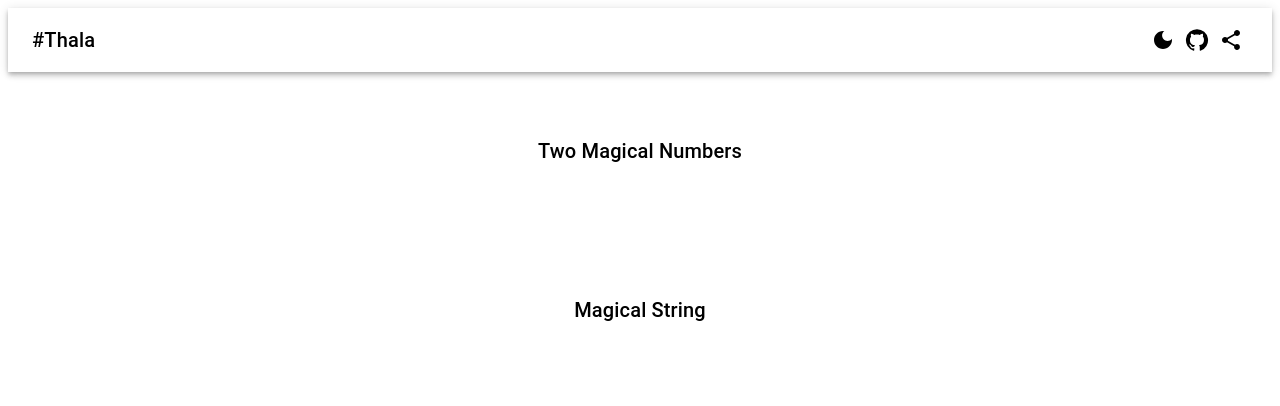
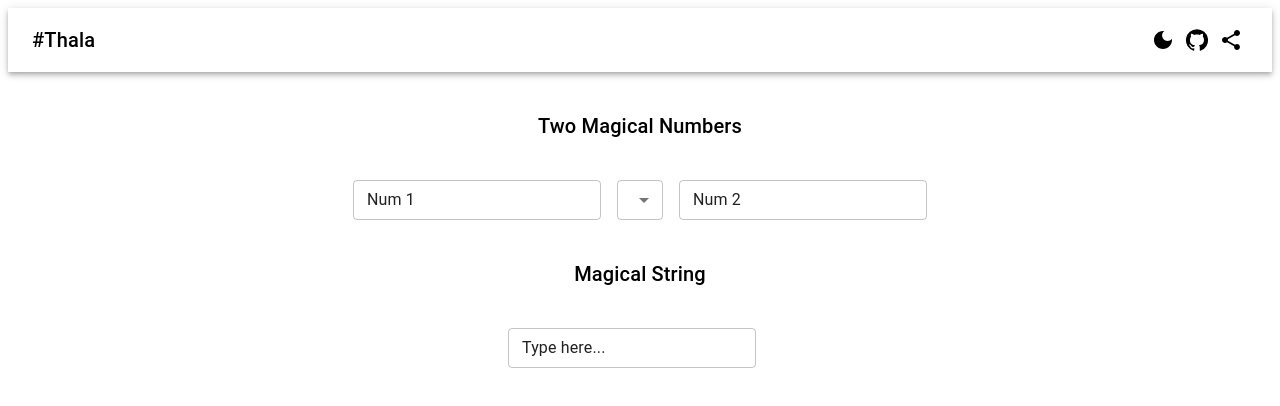
Before and after one commit to manav809/thala, a React (Create React App) app: page / in a window 1280 px wide. Shown: the top 406 px of the page. Built offline with nearby package versions, Linux system fonts and the light colour scheme.

Commit message:
Add Text Fields

```diff
--- a/src/Main.js
+++ b/src/Main.js
@@ -1,18 +1,25 @@
 import { Typography } from "@mui/material";
 import * as React from "react";
+import MagicNumbers from "./components/MagicNumbers";
+import MagicString from "./components/MagicString";
 
 const styles = {
+  center: {
+    display: "flex",
+    justifyContent: "center",
+    alignItems: "center",
+  },
   operations: {
     display: "flex",
     justifyContent: "center",
     alignItems: "center",
-    margin: "5%",
+    margin: "3%",
   },
   string: {
     display: "flex",
     justifyContent: "center",
     alignItems: "center",
-    margin: "10%",
+    margin: "3%",
   },
 };
 
@@ -22,8 +29,14 @@ export default function Main() {
       <div style={styles.operations}>
         <Typography variant="h6">Two Magical Numbers</Typography>
       </div>
+      <div style={styles.center}>
+        <MagicNumbers />
+      </div>
       <div style={styles.string}>
         <Typography variant="h6">Magical String</Typography>
+      </div>
+      <div style={styles.center}>
+        <MagicString />
       </div>
     </div>
   );
--- /dev/null
+++ b/src/components/MagicNumbers.js
@@ -0,0 +1,34 @@
+import { TextField } from "@mui/material";
+import { Select } from "@mui/material";
+import { MenuItem } from "@mui/material";
+const MagicNumbers = () => {
+  return (
+    <div style={{ display: "flex" }}>
+      <TextField
+        id="outlined-size-small"
+        defaultValue="Num 1"
+        size="small"
+        sx={{ pr: 2 }}
+      />
+      <Select
+        labelId="demo-select-small-label"
+        id="demo-select-extra-small"
+        label="Op"
+        size="small"
+      >
+        <MenuItem value={10}>add</MenuItem>
+        <MenuItem value={20}>sub</MenuItem>
+        <MenuItem value={30}>mult</MenuItem>
+        <MenuItem value={40}>div</MenuItem>
+      </Select>
+      <TextField
+        id="outlined-size-small"
+        defaultValue="Num 2"
+        size="small"
+        sx={{ pl: 2 }}
+      />
+    </div>
+  );
+};
+
+export default MagicNumbers;
--- /dev/null
+++ b/src/components/MagicString.js
@@ -0,0 +1,15 @@
+import { TextField } from "@mui/material";
+const MagicString = () => {
+  return (
+    <div style={{ display: "flex" }}>
+      <TextField
+        id="outlined-size-small"
+        defaultValue="Type here..."
+        size="small"
+        sx={{ pr: 2 }}
+      />
+    </div>
+  );
+};
+
+export default MagicString;
```
